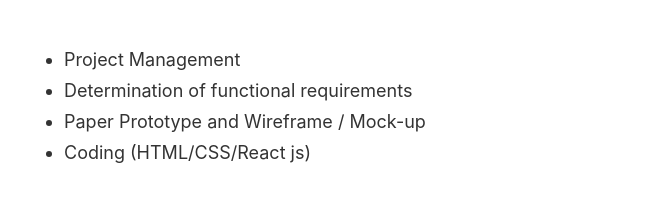
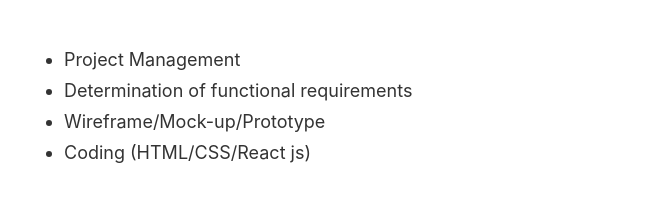
Before and after one commit to akaneknh/AkaneKano, a plain HTML site: page whs.html in a window 1280 px wide. Shown: the part 1652-1853 px from the top of the page, without its empty margins (288-948 px from the left). Drawn offline with nearby package versions, Linux system fonts and the light colour scheme.

Commit message:
whs text fixed

```diff
--- a/whs.html
+++ b/whs.html
@@ -135,7 +135,7 @@
       <ul>
         <li>Project Management</li>
         <li>Determination of functional requirements</li>
-        <li>Paper Prototype and Wireframe / Mock-up</li>
+        <li>Wireframe/Mock-up/Prototype</li>
         <li>Coding (HTML/CSS/React js)</li>
       </ul>
     </div>
```
